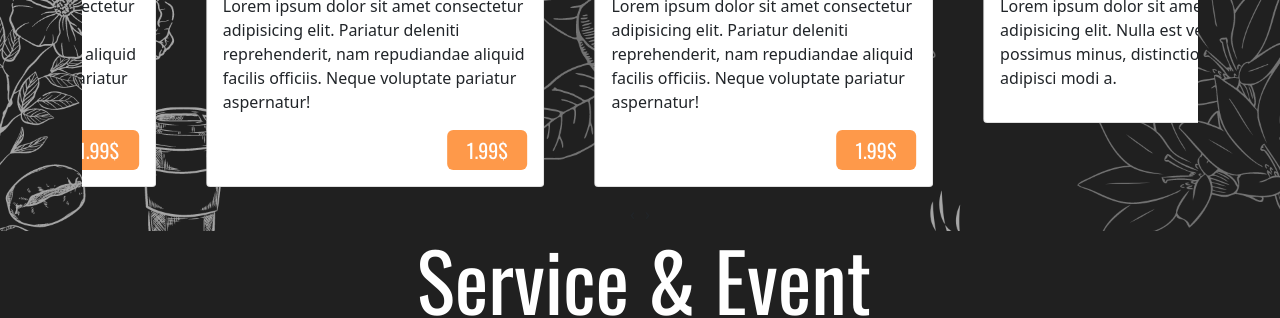
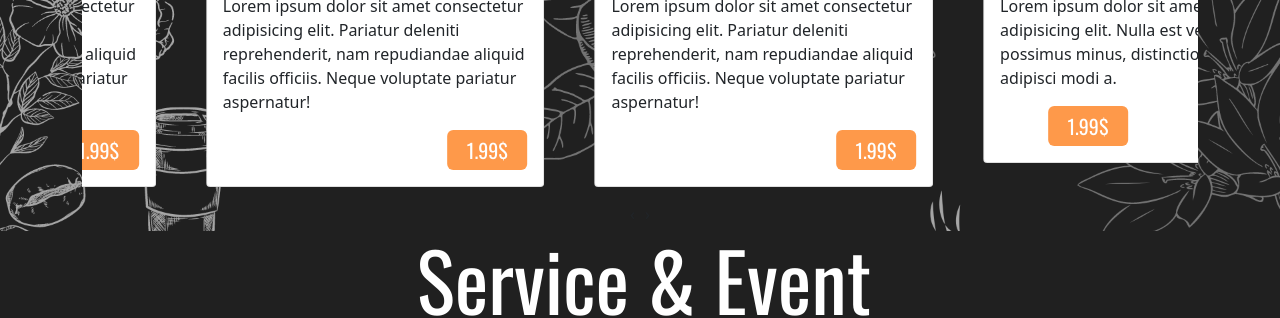
Before and after one commit to soonyron1/mecoffee, a plain HTML site: page index.html in a window 1280 px wide. Shown: the part 1004-1322 px from the top of the page. Drawn offline with nearby package versions, Linux system fonts and the light colour scheme; a web font is replaced by a local one.

Commit message:
add button
add button

```diff
--- a/index.html
+++ b/index.html
@@ -137,6 +137,7 @@
         <video autoplay loop muted src="cup/0001-0180.mp4"></video>
         <div class="card-body">
           <p>Lorem ipsum dolor sit amet consectetur adipisicing elit. Nulla est vel beatae vitae possimus minus, distinctio similique adipisci modi a.</p>
+          <button class="justify-content-end btn-2 ms-5">1.99$</button>
         </div>
       </div>
     </div>
```
